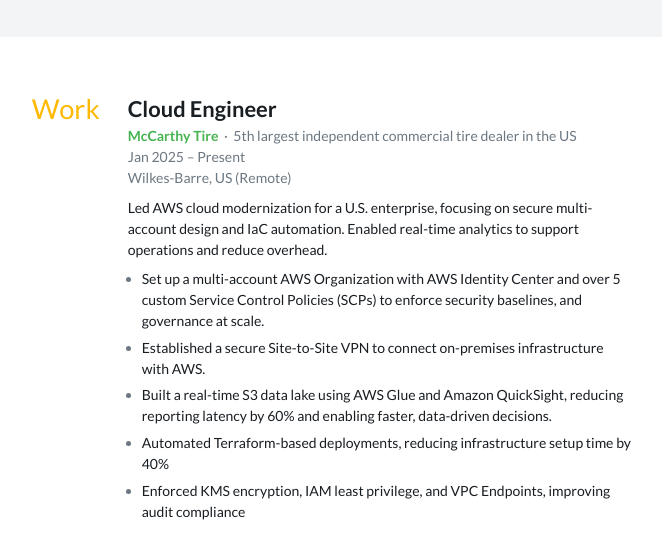
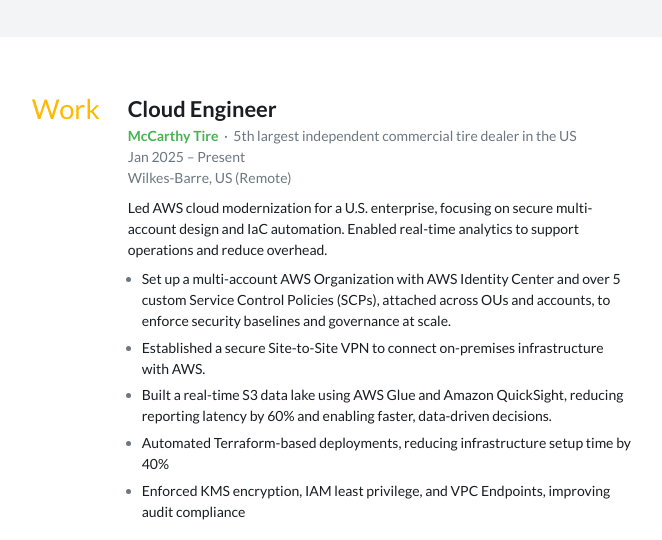
Before and after one commit to mohsinsheikhani/portfolio, a plain HTML site: page index.html in a window 1280 px wide. Shown: the part 477-1017 px from the top of the page, without its empty margins (360-1022 px from the left). Drawn offline with Linux system fonts and the light colour scheme.

Commit message:
index.html

```diff
--- a/index.html
+++ b/index.html
@@ -433,8 +433,9 @@
             <li>
               <p>
                 Set up a multi-account AWS Organization with AWS Identity Center
-                and over 5 custom Service Control Policies (SCPs) to enforce
-                security baselines, and governance at scale.
+                and over 5 custom Service Control Policies (SCPs), attached
+                across OUs and accounts, to enforce security baselines and
+                governance at scale.
               </p>
             </li>
             <li>
```
